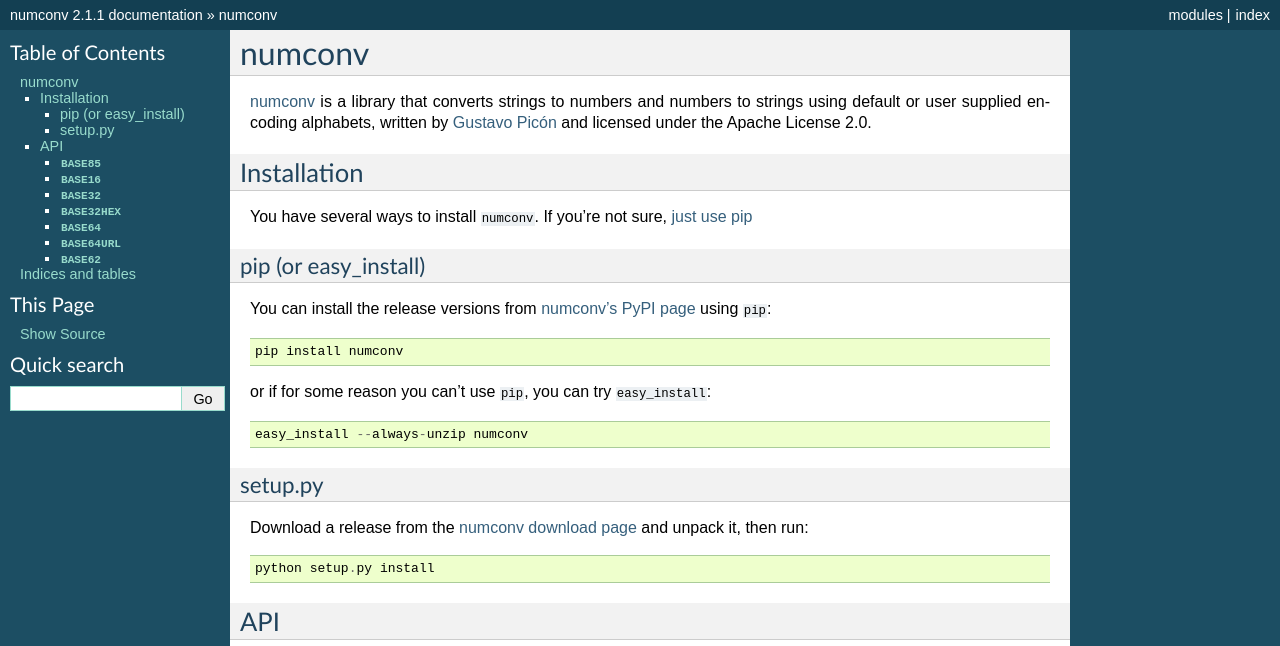
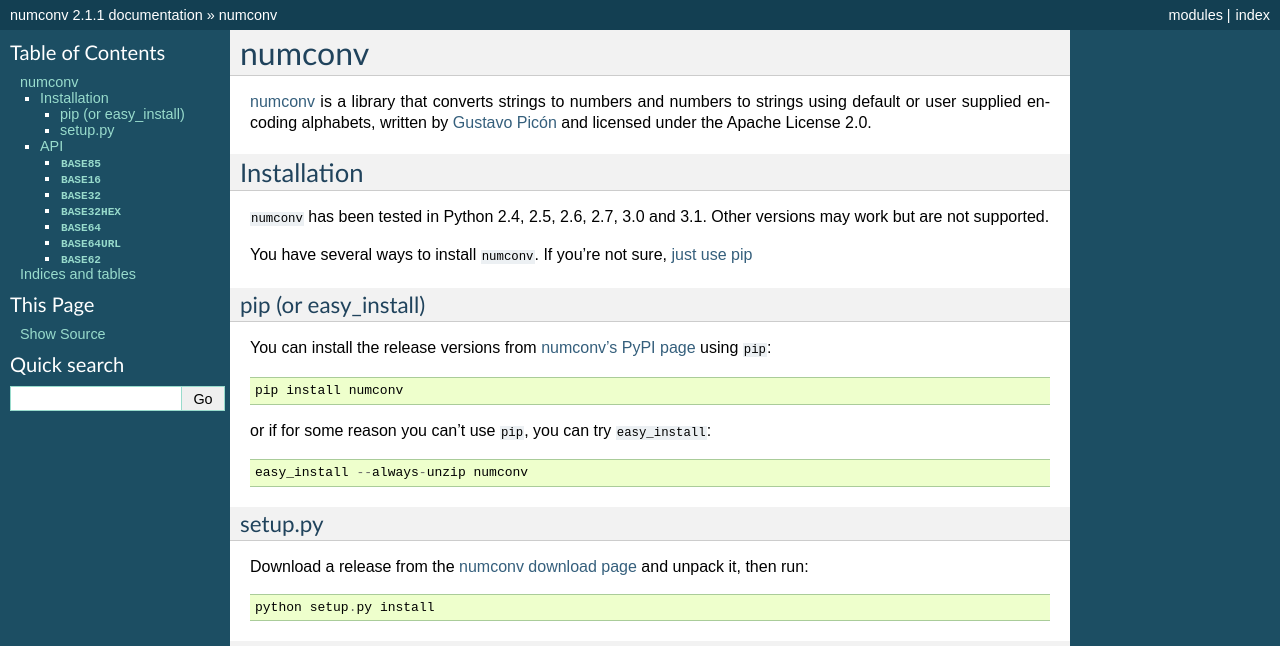
Before and after one commit to tabo/numconv, a Sphinx documentation site: the page built from docs/index.rst, in a window 1280 px wide and 900 px high, cut to the strip 0-646 px from the top of the window. Built offline with Sphinx 7.4.7, drawn with Linux system fonts in a browser that asks for light colours.

Commit message:
Python version info.

```diff
--- a/docs/index.rst
+++ b/docs/index.rst
@@ -8,6 +8,9 @@ licensed under the Apache License 2.0.
 
 Installation
 ------------
+
+``numconv`` has been tested in Python 2.4, 2.5, 2.6, 2.7, 3.0 and 3.1. Other
+versions may work but are not supported.
 
 You have several ways to install ``numconv``. If you're not sure,
 `just use pip <http://guide.python-distribute.org/pip.html>`_
```
